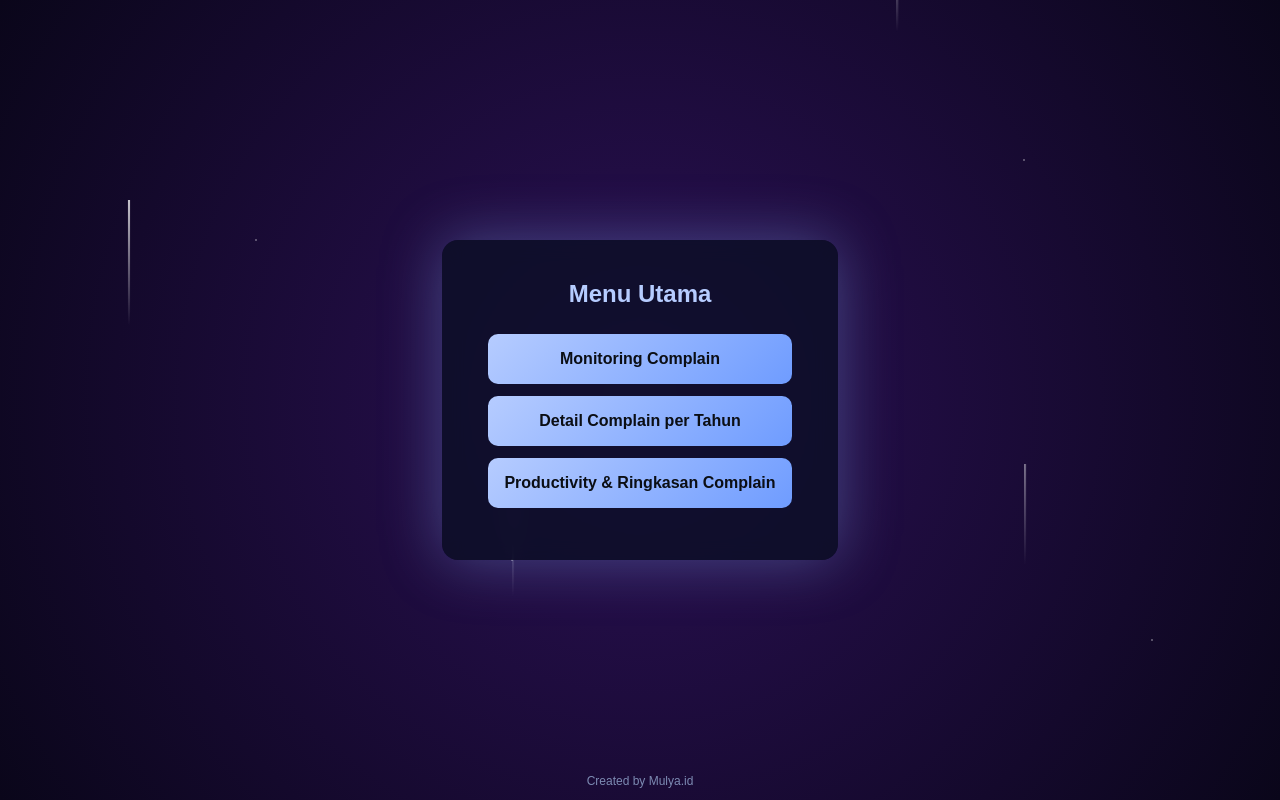
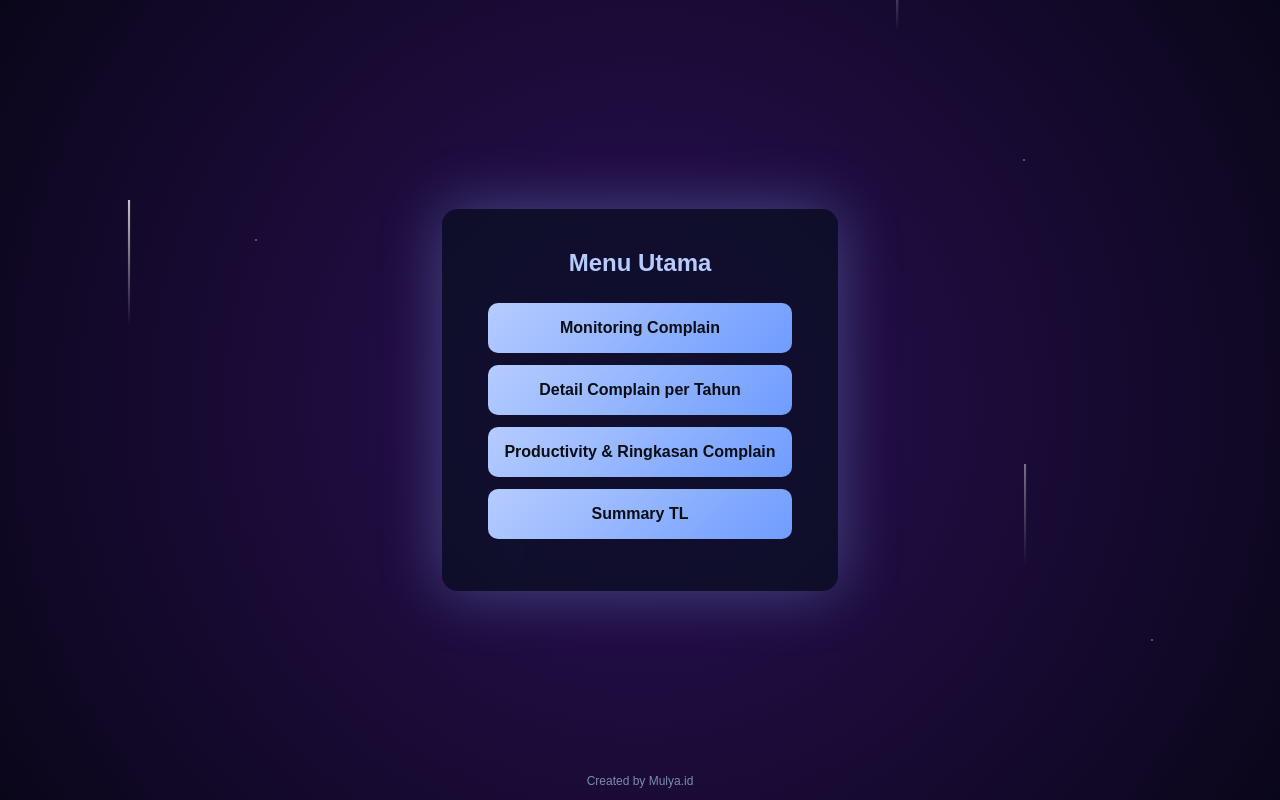
Before and after one commit to mulyadhialawihisyam-design/main-menu, a plain HTML site: page index.html in a window 1280 px wide. Drawn offline with Linux system fonts and the light colour scheme.

Commit message:
Update index.html

```diff
--- a/index.html
+++ b/index.html
@@ -182,6 +182,9 @@ footer{
     <a href="https://mulyadhialawihisyam-design.github.io/kpi-productivity-cases/" target="_blank">
       Productivity & Ringkasan Complain
     </a>
+      <a href="https://mulyadhialawihisyam-design.github.io/sum-tl/" target="_blank">
+      Summary TL
+    </a>
   </div>
 </div>
 
```
